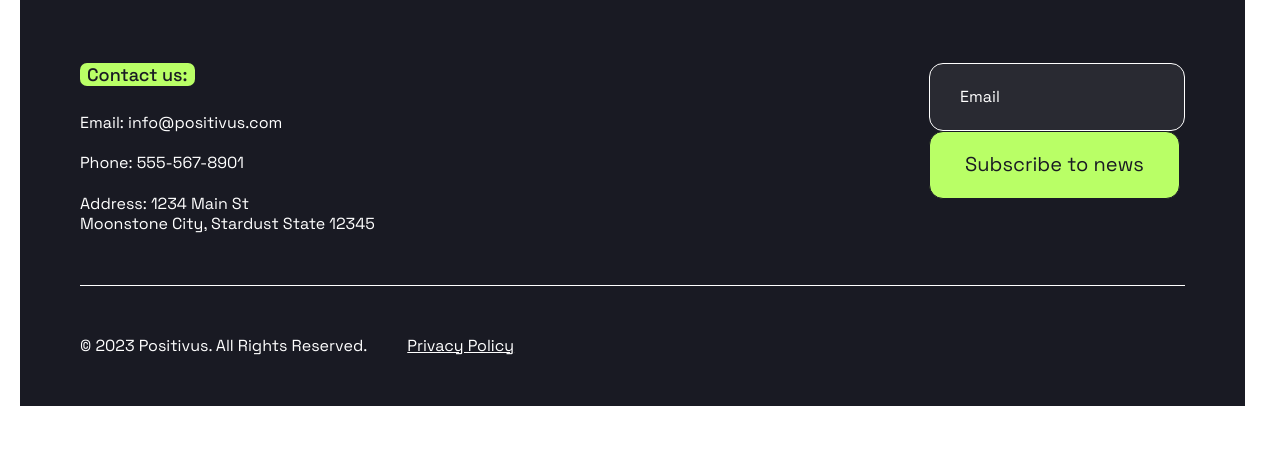
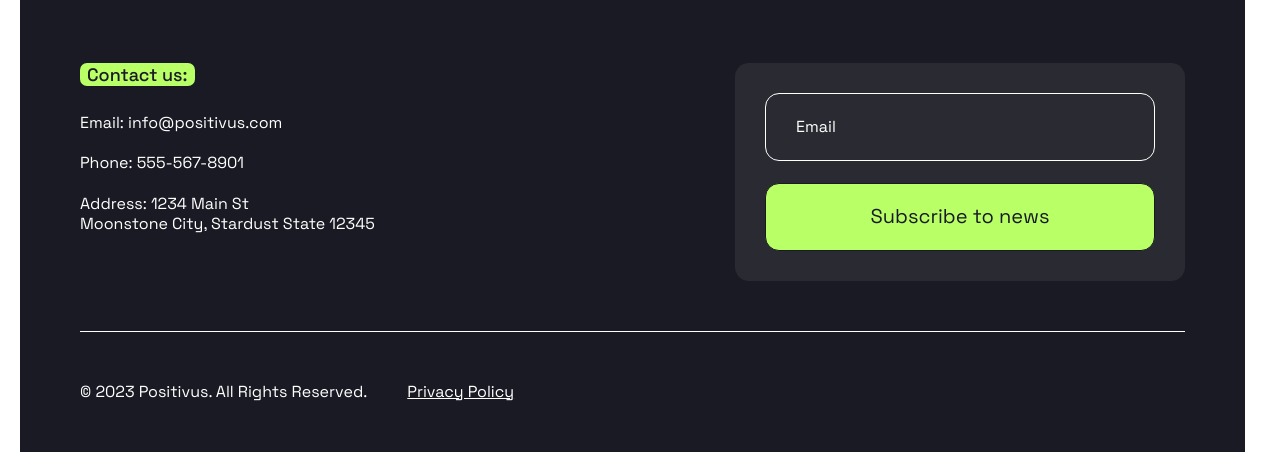
Before and after one commit to iamsabyrzhaslanuly/positivus, a website: page index.html in a window 1280 px wide. Shown: the part 7470-7922 px from the top of the page. Before the commit the page ends 7876 px from the top, so only its background shows below. Drawn offline with nearby package versions, Linux system fonts and the light colour scheme; files that its build step writes are made by us from their sources.

Commit message:
feat: add subscribe-form component styles

```diff
--- a/styles/components/_index.scss
+++ b/styles/components/_index.scss
@@ -17,3 +17,4 @@
 @forward 'field';
 
 @forward 'soc1als';
+@forward 'subscribe-form';
--- /dev/null
+++ b/styles/components/_subscribe-form.scss
@@ -0,0 +1,17 @@
+@use '../helpers' as *;
+
+.subscribe-form {
+  display: flex;
+  column-gap: 20px;
+  padding: 58px 40px;
+  background-color: var(--color-dark-alt);
+  border-radius: var(--border-radius);
+
+  @include desktop {
+    flex-direction: column;
+    row-gap: 22px;
+    width: 100%;
+    max-width: 450px;
+    padding: 30px;
+  }
+}
```
